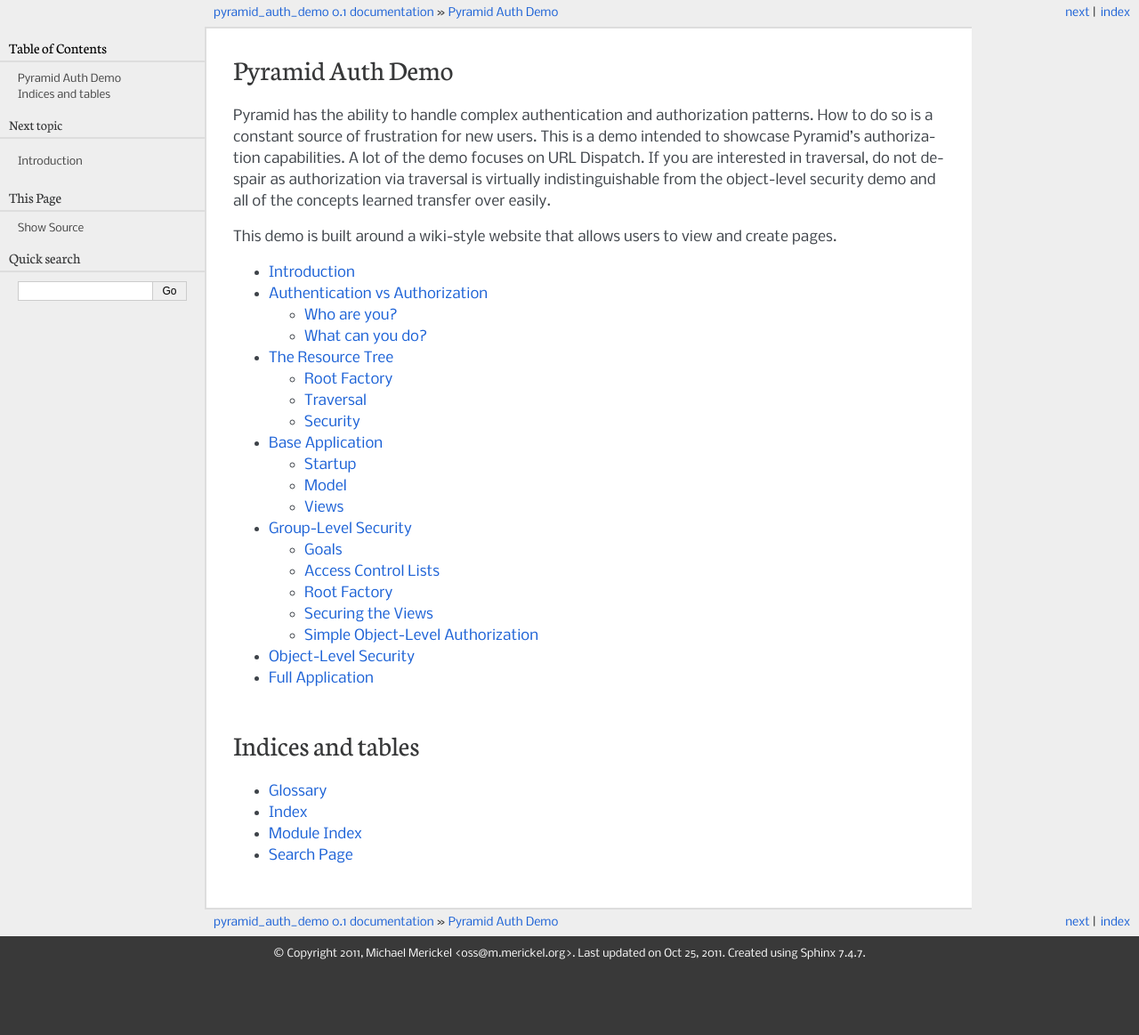
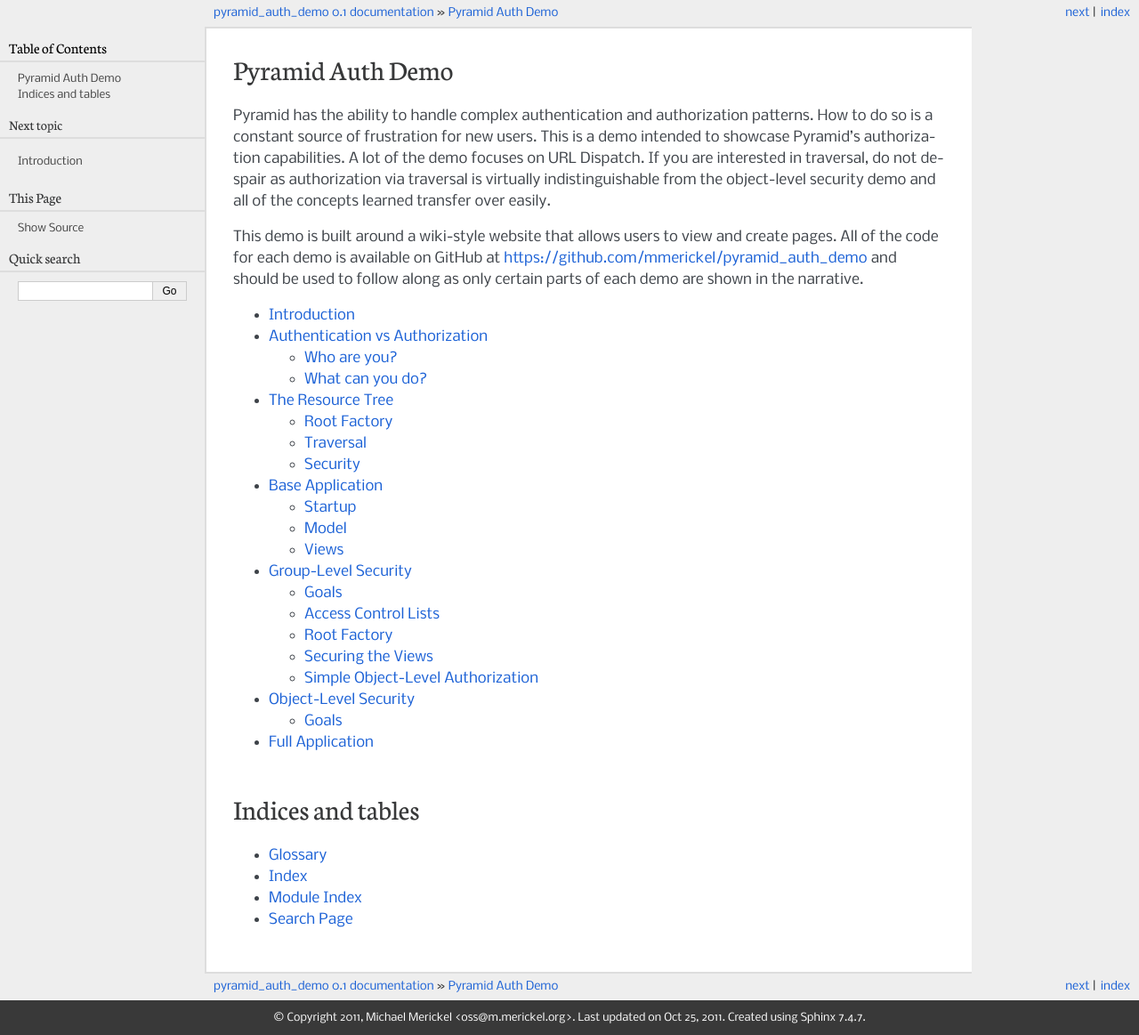
Before and after one commit to mmerickel/pyramid_auth_demo, a Sphinx documentation site: the page built from docs/index.rst, in a window 1280 px wide. Shown: the whole page at 89% size. Built offline with Sphinx 7.4.7, drawn with Linux system fonts in a browser that asks for light colours; before the commit the page ends 1091 px from its top, so only the background shows below that.

Commit message:
Added a link to the github repo.

```diff
--- a/docs/index.rst
+++ b/docs/index.rst
@@ -11,8 +11,11 @@
 indistinguishable from the object-level security demo and all of the
 concepts learned transfer over easily.
 
-This demo is built around a wiki-style website that allows users to view and
-create pages.
+This demo is built around a wiki-style website that allows users to view
+and create pages. All of the code for each demo is available on GitHub
+at `<https://github.com/mmerickel/pyramid_auth_demo>`__ and should be used
+to follow along as only certain parts of each demo are shown in the
+narrative.
 
 .. toctree::
    :maxdepth: 2
--- a/docs/object_security.rst
+++ b/docs/object_security.rst
@@ -3,6 +3,9 @@
 =====================
 Object-Level Security
 =====================
+
+Goals
+=====
 
 In this demo, your website will be split up into 2 different sections:
 
```
Also changed, not shown: docs/intro.rst (+6 -2 lines).
